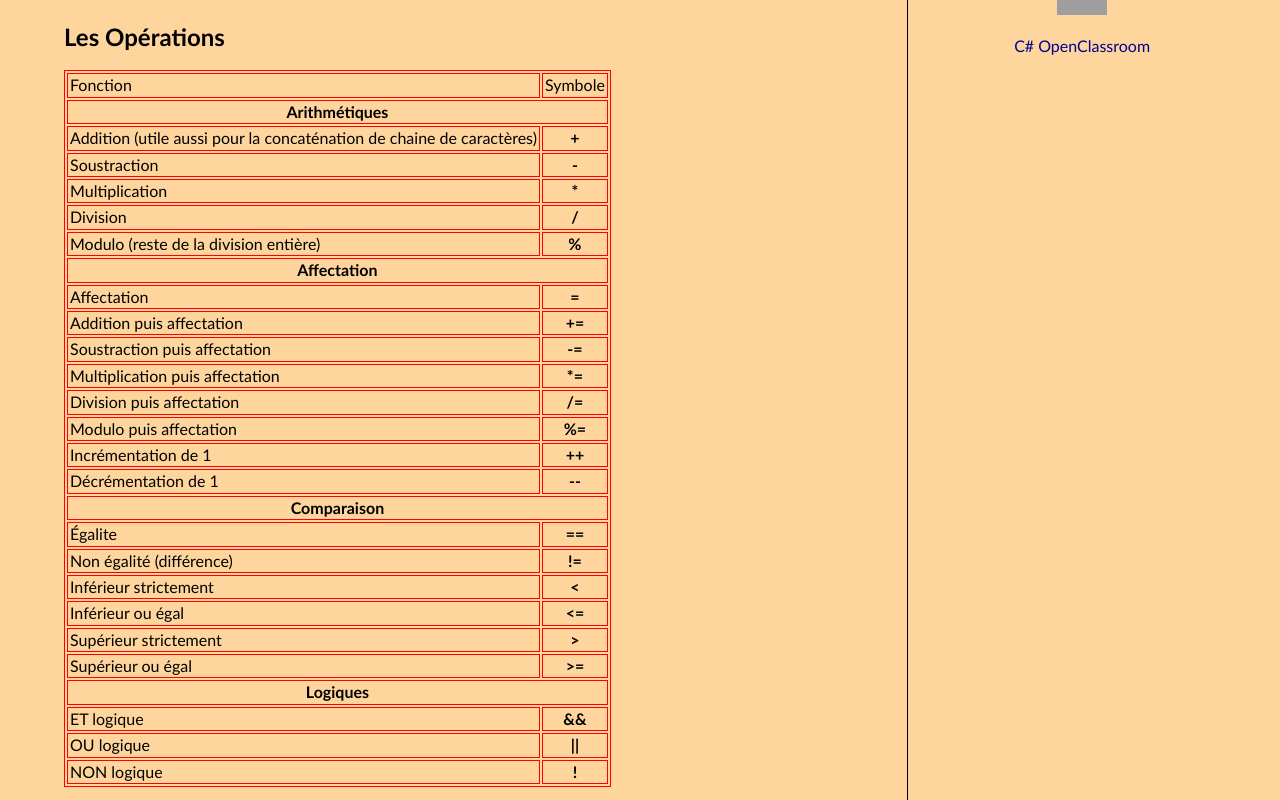
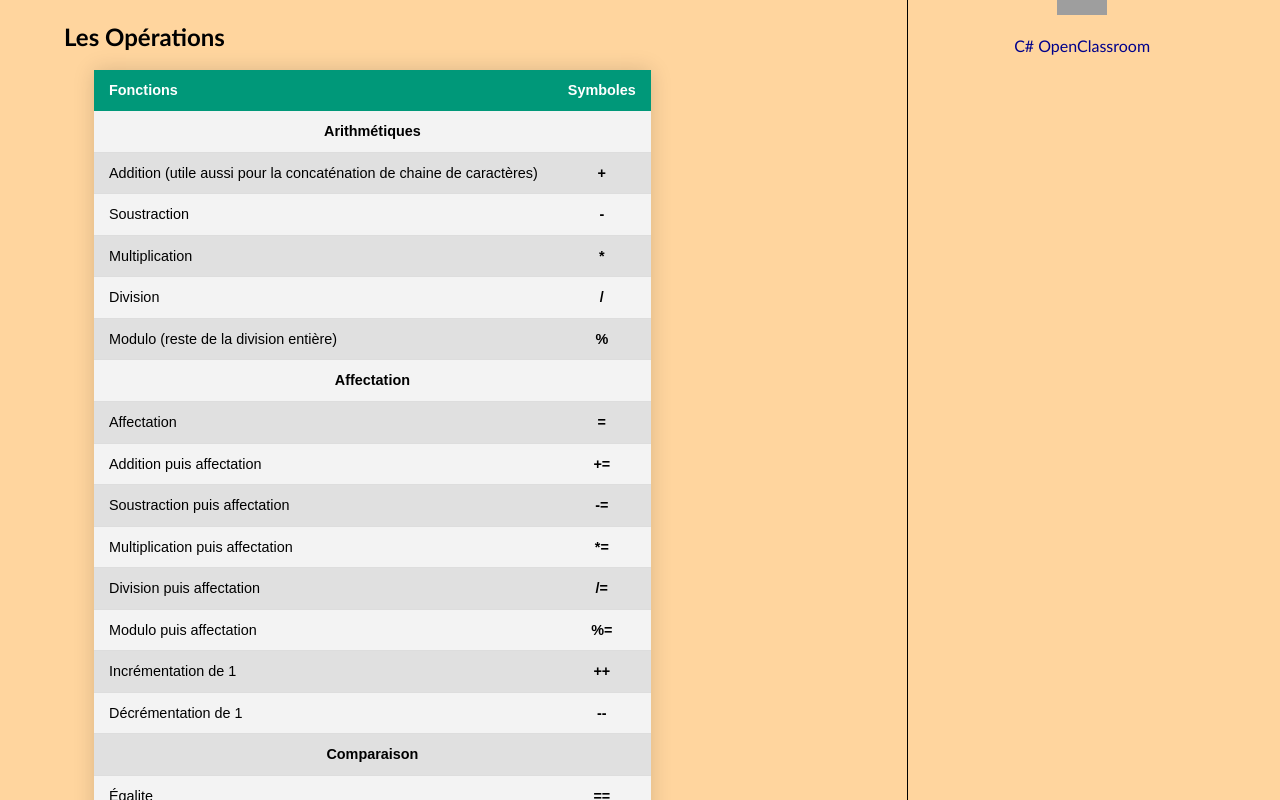
Before and after one commit to lth-elm/dev-web-first-project, a Vue app in the folder client/: page /csharp in a window 1280 px wide. Shown: the part 780-1580 px from the top of the page. Built offline with nearby package versions, Linux system fonts and the light colour scheme; grey boxes are pictures that could not be loaded; a web font is replaced by a local one.

Commit message:
update css table

```diff
--- a/client/src/views/Csharp.vue
+++ b/client/src/views/Csharp.vue
@@ -31,11 +31,14 @@
                 <br>
                 <div>
                     <h2><a id="Operations">Les Opérations</a></h2>
-                    <table class="tableau" border="1" bordercolor="red" cellspacing="2" cellpadding="2">
+                    <table class="styled-table">
+                        <thead>
                             <tr>
-                            <td>Fonction</td>
-                            <td>Symbole</td>
+                                <th>Fonctions</th>
+                                <th>Symboles</th>
                             </tr>
+                        </thead>
+                        <tbody>
                             <tr><td class="op" colspan="2">Arithmétiques</td></tr>
                             <tr>
                                 <td>Addition (utile aussi pour la concaténation de chaine de caractères)</td>
@@ -122,13 +125,13 @@
                             </tr>
                             <tr>
                                 <td>OU logique</td>
-                            <td class="op">||
-                            </td>
+                                <td class="op">||</td>
                             </tr>
                             <tr>
                                 <td>NON logique</td>
                                 <td class="op">!</td>
                             </tr>
+                        </tbody>
                     </table>
                 </div>
                 <br><br>
@@ -212,3 +215,42 @@ export default {
   }
 }
 </script>
+
+<style scoped>
+.styled-table {
+    margin-left: 30px;
+    margin-bottom: 15px;
+    border-collapse: collapse;
+    font-size: 0.9em;
+    font-family: sans-serif;
+    min-width: 400px;
+    box-shadow: 0 0 20px rgba(0, 0, 0, 0.15);
+}
+
+.styled-table thead tr {
+    background-color: #009879;
+    color: #ffffff;
+    text-align: left;
+}
+
+.styled-table th,
+.styled-table td {
+    padding: 12px 15px;
+}
+
+.styled-table tbody tr {
+    border-bottom: 1px solid #dddddd;
+}
+
+.styled-table tbody tr:nth-of-type(odd) {
+    background-color: #f3f3f3;
+}
+
+.styled-table tbody tr:nth-of-type(even) {
+    background-color: #e0e0e0;
+}
+
+.styled-table tbody tr:last-of-type {
+    border-bottom: 2px solid #009879;
+}
+</style>
```
Lines whose indentation alone changed are shown as unchanged.
